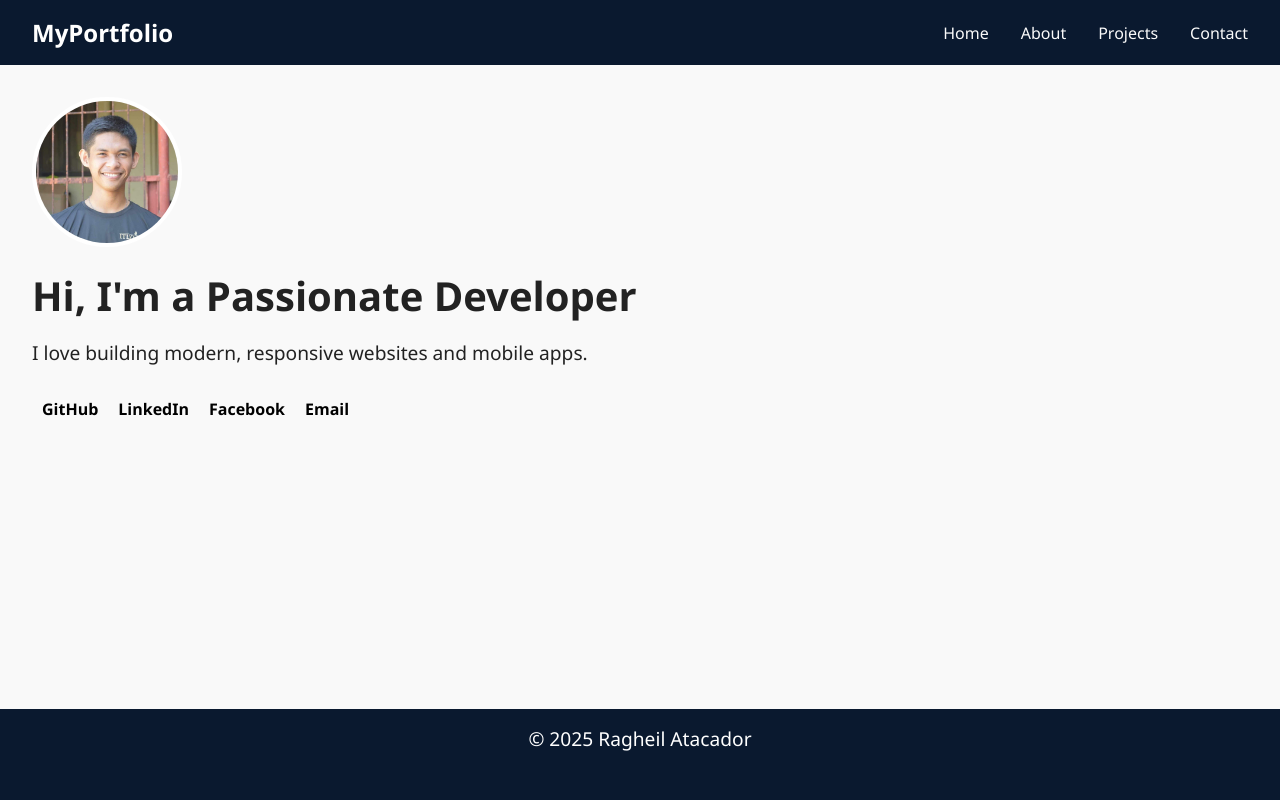
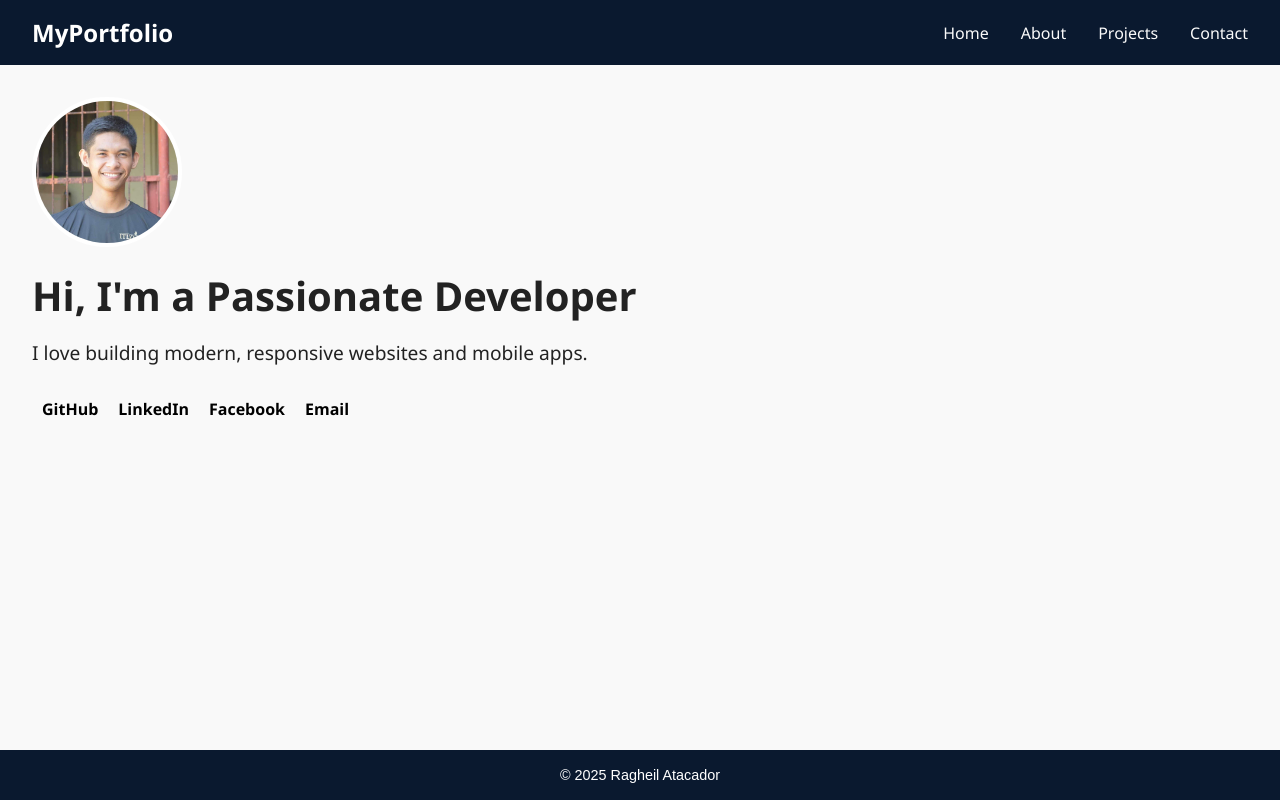
Before and after one commit to Ragheil/portfolio, a React (Vite) app: page / in a window 1280 px wide. Built offline with nearby package versions, Linux system fonts and the light colour scheme.

Commit message:
`Added import statement for Footer.css styles`

```diff
--- a/src/components/Footer.jsx
+++ b/src/components/Footer.jsx
@@ -1,3 +1,6 @@
+import '../styles/Footer.css'; // Make sure the path is correct
+
+
 const Footer = () => {
   return (
     <footer className="footer">
--- /dev/null
+++ b/src/styles/Footer.css
@@ -0,0 +1,21 @@
+/* Footer.css */
+
+.footer {
+  background-color: #0b192e; /* A dark blue-gray, good for a professional feel */
+  color: #ecf0f1; /* Light gray text for contrast */
+  text-align: center;
+  padding: 10px 0; /* Some vertical padding */
+  height: 50px; /* Adjust this height as needed */
+  display: flex; /* Use flexbox for easy vertical centering */
+  align-items: center; /* Vertically center the content */
+  justify-content: center; /* Horizontally center the content */
+  width: 100%; /* Ensure it spans the full width */
+  box-sizing: border-box; /* Include padding in the height calculation */
+
+}
+
+.footer p {
+  margin: 0; /* Remove default paragraph margins */
+  font-size: 0.9em; /* Slightly smaller font size for copyright text */
+  font-family: 'Arial', sans-serif; /* A common, readable font */
+}
```
